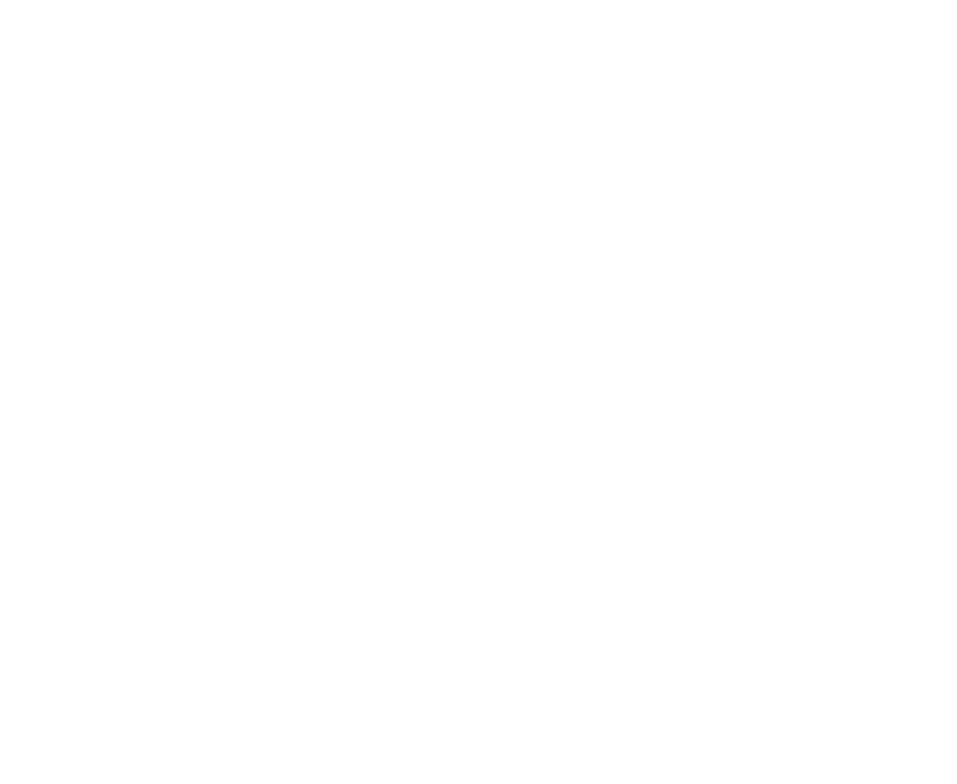
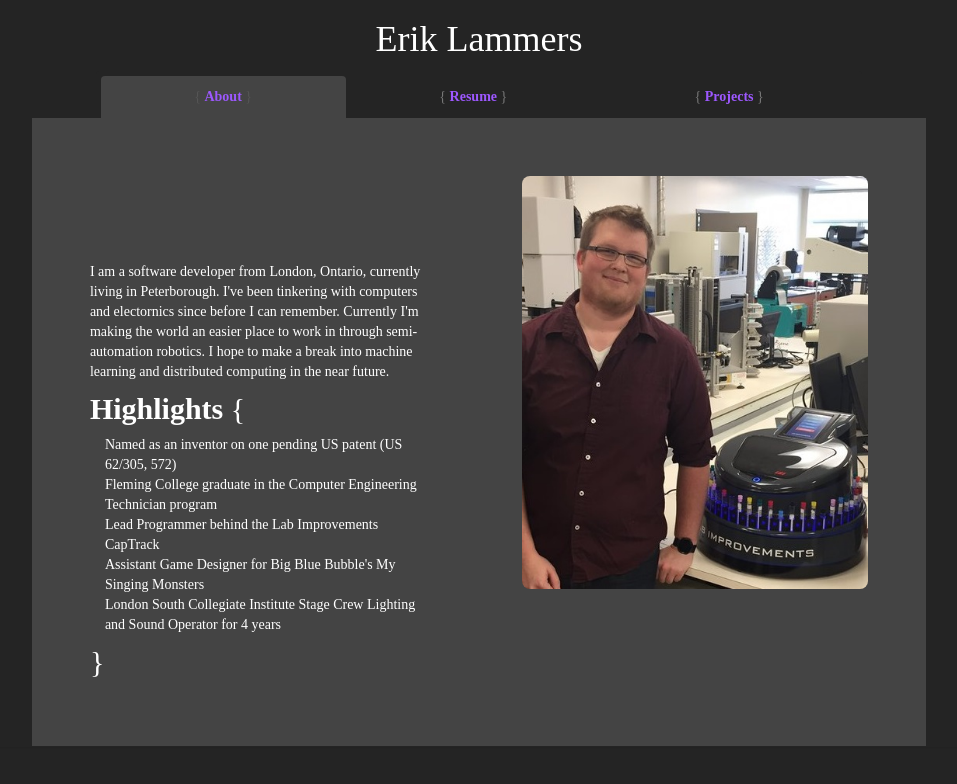
Before and after one commit to Hollish/eriklammers.com, a plain HTML site: page index.html in a window 1280 px wide. Shown: the whole page, without its empty margins (161-1118 px from the left). Drawn offline with nearby package versions, Linux system fonts and the light colour scheme; a web font is replaced by a local one.

Commit message:
Stylin'
Stylin'

```diff
--- a/index.html
+++ b/index.html
@@ -0,0 +1,55 @@
+<!DOCTYPE html>
+<html>
+	<head>
+		<meta charset="UTF-8" />
+        <title>Erik Lammers</title>
+        <meta name="viewport" content="width=device-width, initial-scale=1.0">
+        <link href="https://fonts.googleapis.com/css?family=Encode+Sans+Semi+Condensed:300" rel="stylesheet">
+		<link rel="Shortcut Icon" href="favicon.png" type="image/x-icon" />
+        <link rel="stylesheet" href="https://maxcdn.bootstrapcdn.com/bootstrap/3.3.7/css/bootstrap.min.css">
+		<link rel="stylesheet" href="style.css" type="text/css"/>
+        <link rel="stylesheet" href="responsive.css" type="text/css" media="screen" />
+        <script src="https://ajax.googleapis.com/ajax/libs/jquery/3.2.1/jquery.min.js"></script>
+        <script src="https://maxcdn.bootstrapcdn.com/bootstrap/3.3.7/js/bootstrap.min.js"></script>
+	</head>
+
+	<body lang="en-US">
+        <h1>Erik Lammers</h1>
+        <div class="panel with-nav-tabs panel-default">
+            <div class="panel-heading">
+                    <ul class="nav nav-tabs nav-justified">
+                        <li class="active"><a data-toggle="tab" href="#About">{ <b>About</b> }</a></li>
+                        <li><a data-toggle="tab" href="#Resume">{ <b>Resume</b> }</a></li>
+                        <li><a data-toggle="tab" href="#Projects">{ <b>Projects</b> }</a></li>
+                    </ul>
+            </div>
+            <div class="panel-body">
+                <div class="tab-content">
+                    <div id="About" class="tab-pane fade in active">
+                        <div class="col-md-6 vertical-center">
+                            <p>I am a software developer from London, Ontario, currently living in Peterborough. I've been tinkering with computers and electornics since before I can remember. Currently I'm making the world an easier place to work in through semi-automation robotics. I hope to make a break into machine learning and distributed computing in the near future. </p>
+                            <h2><b>Highlights</b> {</h2>
+                            <ul>
+                                <li>Named as an inventor on one pending US patent (US 62/305, 572)</li>
+                                <li>Fleming College graduate in the Computer Engineering Technician program</li>
+                                <li>Lead Programmer behind the Lab Improvements CapTrack</li>
+                                <li>Assistant Game Designer for Big Blue Bubble's My Singing Monsters</li>
+                                <li>London South Collegiate Institute Stage Crew Lighting and Sound Operator for 4 years</li>
+                            </ul>
+                            <h2>}</h2>
+                        </div>
+                        <div class="col-md-6">
+                            <img src="me.jpg" alt="Me">
+                        </div>
+                    </div>
+                    <div id="Resume" class="tab-pane fade">
+                        <p>Some shit about my resume.</p>
+                    </div>
+                    <div id="Projects" class="tab-pane fade">
+                        <p>Some shit about code and stuff.</p>
+                    </div>
+                </div>
+            </div>
+        </div>
+	</body>
+</html>
--- a/style.css
+++ b/style.css
@@ -1,15 +1,90 @@
-html, body, div, span, applet, object, iframe,
-h1, h2, h3, h4, h5, h6, p, blockquote, pre,
-a, abbr, acronym, address, big, cite, code,
-del, dfn, em, img, ins, kbd, q, s, samp,
-small, strike, strong, sub, sup, tt, var,
-b, u, i,
-dl, dt, dd, ol, ul, li,
-fieldset, form, label, legend,
-table, caption, tbody, tfoot, thead, tr, th, td {
-  margin: 0;
-  padding: 0;
-  border: 0;
-  vertical-align: baseline;
-  background: transparent;
+h1  {font-family: 'Encode Sans Semi Condensed'; color: #FFFFFF; text-align: center}
+h2  {font-family: 'Encode Sans Semi Condensed'; color: #FFFFFF; margin-top: 10px;}
+a   {font-family: 'Encode Sans Semi Condensed'; color: #A4A4A4; }
+a b {color: #9D58FF}
+
+body {
+  background-color: #242424;
 }
+
+.panel {
+  background-color:#242424;
+  font-family: 'Encode Sans Semi Condensed'; color: #FFF;
+  border-color: transparent;
+}
+
+.panel-body {
+  background-color: #444444;
+}
+
+.panel.with-nav-tabs .panel-heading{
+  padding: 5px 5px 0 5px;
+  width:60%;
+  margin: 0 20%;
+  background-color:#242424;
+  border-color: transparent;
+}
+.panel.with-nav-tabs .nav-tabs{
+  border-color: transparent;
+}
+.panel.with-nav-tabs .nav-justified{
+  margin-bottom: -1px;
+}
+
+/*** PANEL DEFAULT ***/
+.with-nav-tabs.panel-default .nav-tabs > li > a,
+.with-nav-tabs.panel-default .nav-tabs > li > a:hover,
+.with-nav-tabs.panel-default .nav-tabs > li > a:focus {
+  color: #777;
+	border-color: transparent;
+}
+
+.with-nav-tabs.panel-default .nav-tabs > li > a:hover,
+.with-nav-tabs.panel-default .nav-tabs > li > a:focus {
+	background-color: #333333;
+}
+
+.with-nav-tabs.panel-default .nav-tabs > .open > a,
+.with-nav-tabs.panel-default .nav-tabs > .open > a:hover,
+.with-nav-tabs.panel-default .nav-tabs > .open > a:focus {
+  color: #777;
+	background-color: #444444;
+	border-color: transparent;
+}
+.with-nav-tabs.panel-default .nav-tabs > li.active > a,
+.with-nav-tabs.panel-default .nav-tabs > li.active > a:hover,
+.with-nav-tabs.panel-default .nav-tabs > li.active > a:focus {
+	color: #555;
+	background-color: #444444;
+  border-color: transparent;
+}
+
+.panel-body {
+  width: 70%;
+  margin: 0 15%;
+}
+
+.panel-body img {
+  border-radius: 8px;
+  width: 100%;
+  max-width: 532;
+}
+
+.panel-body .col-md-6 {
+  padding: 5%;
+}
+.panel-body ul{
+  padding-left: 15px;
+  margin-bottom: 0;
+}
+
+.panel-body ul li {
+  list-style-type: none;
+  word-wrap: none;
+}
+
+.vertical-center {
+  display: table-cell;
+  vertical-align: middle;
+  margin-top: 10%;
+}
```
